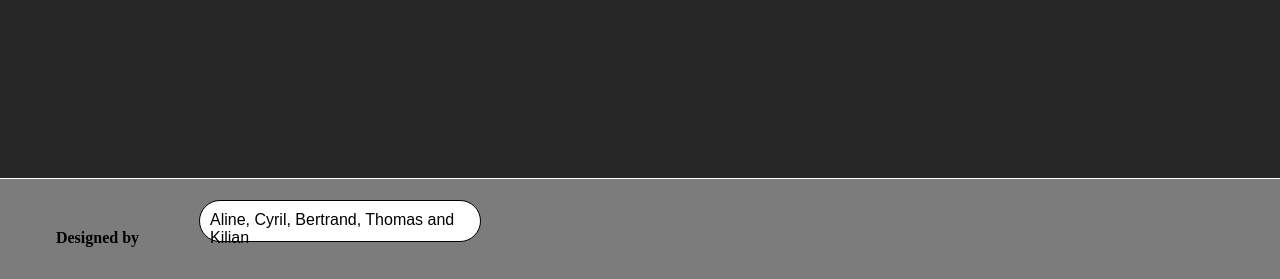
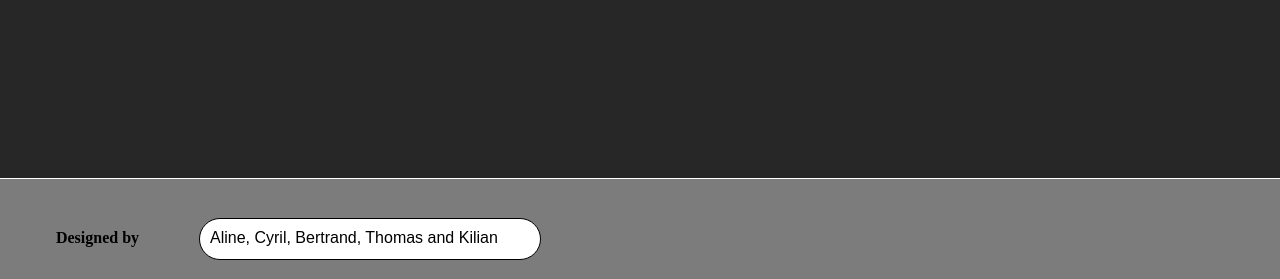
Before and after one commit to CocoSound/cocosound, a PHP site: page / in a window 1280 px wide. Shown: the part 521-800 px from the top of the page. Run offline with PHP 8.4, Linux system fonts and the light colour scheme.

Commit message:
Update style.css

```diff
--- a/css/style.css
+++ b/css/style.css
@@ -179,7 +179,7 @@ html, body {
 
 #noms {
 	height: 30px;
-	width: 270px;
+	width: 330px;
 	border: solid black 1px;
 	background-color: #FFFFFF;
 	text-align: left;
```
